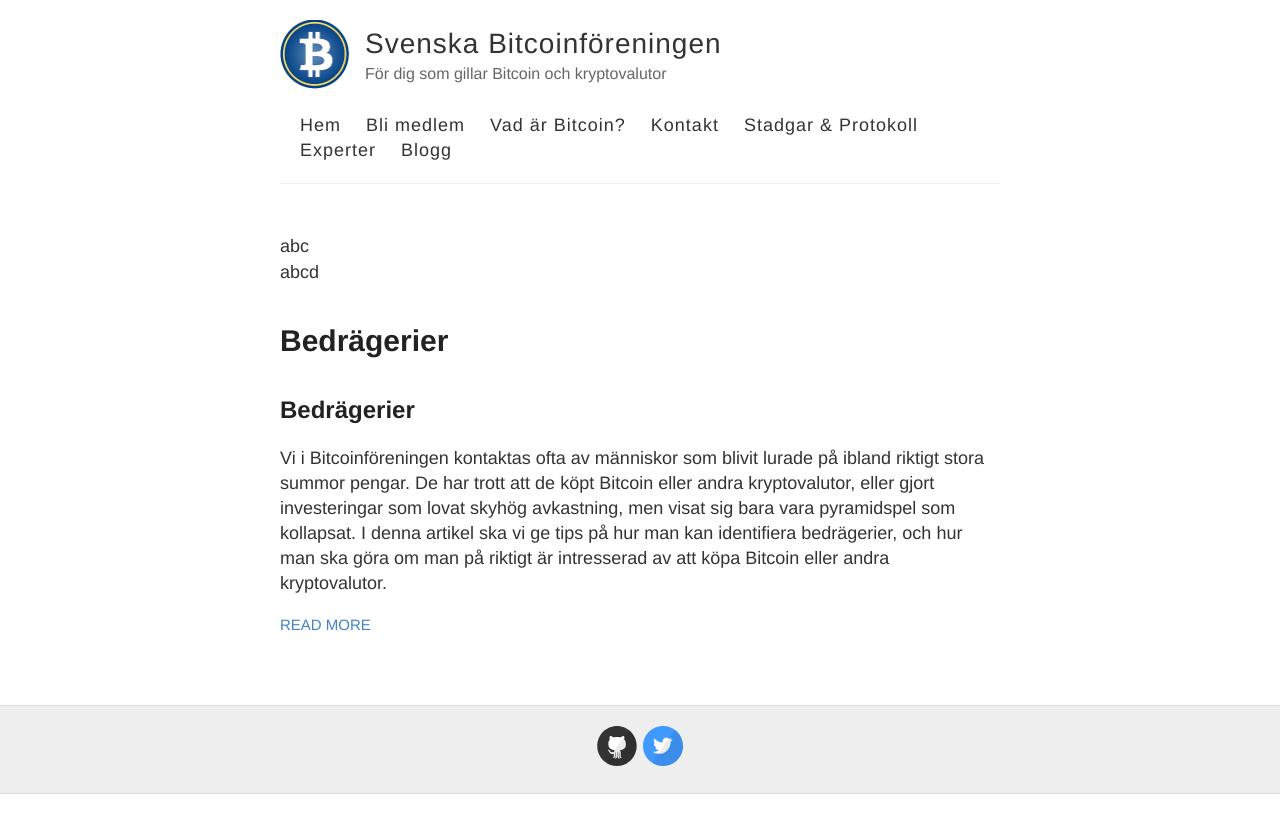
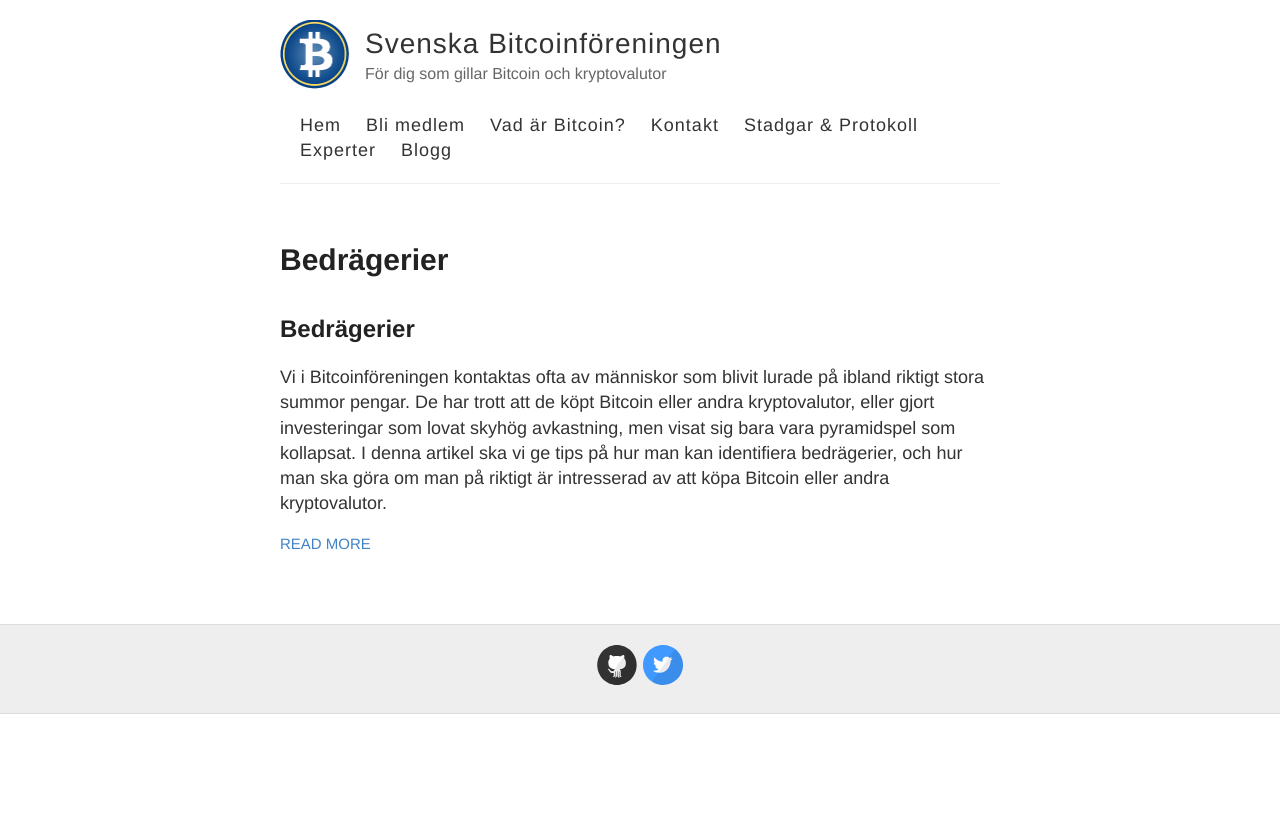
Before and after one commit to bjuno76/bitcoinforeningen.github.io, a Jekyll site: the page built from blogg.html, in a window 1280 px wide. Shown: the top 833 px of the page. Built offline with Jekyll 4.4.1, drawn with Linux system fonts in a browser that asks for light colours.

Commit message:
mod jekyll now added

```diff
--- a/blogg.html
+++ b/blogg.html
@@ -1,11 +1,10 @@
 ---
 layout: default
+title: Blogg
 ---
 
 
-abc
 <div class="posts">
-  abcd
   {% for post in site.posts %}
     <article class="post">
 
```
